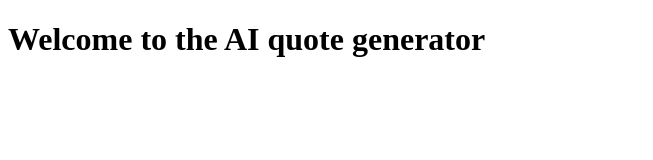
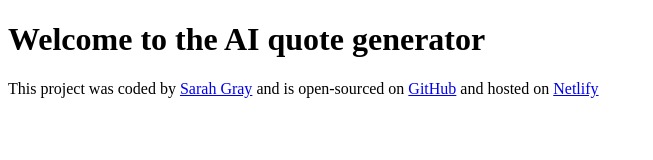
Before and after one commit to SL-GW/quote-generator, a plain HTML site: page index.html in a window 1280 px wide. Shown: the whole page, without its empty margins (0-653 px from the left). Drawn offline with Linux system fonts and the light colour scheme.

Commit message:
Added the footer

```diff
--- a/index.html
+++ b/index.html
@@ -8,6 +8,19 @@
   </head>
   <body>
     <h1>Welcome to the AI quote generator</h1>
+    <footer>
+      This project was coded by
+      <a href="https://github.com/dashboard" target="_blank">Sarah Gray</a> and
+      is open-sourced on
+      <a href="https://github.com/SL-GW/quote-generator" target="_blank"
+        >GitHub</a
+      >
+
+      and hosted on
+      <a href="https://ai-generator-for-quotes.netlify.app/" target="_blank"
+        >Netlify</a
+      >
+    </footer>
     <script src="index.js"></script>
   </body>
 </html>
```
